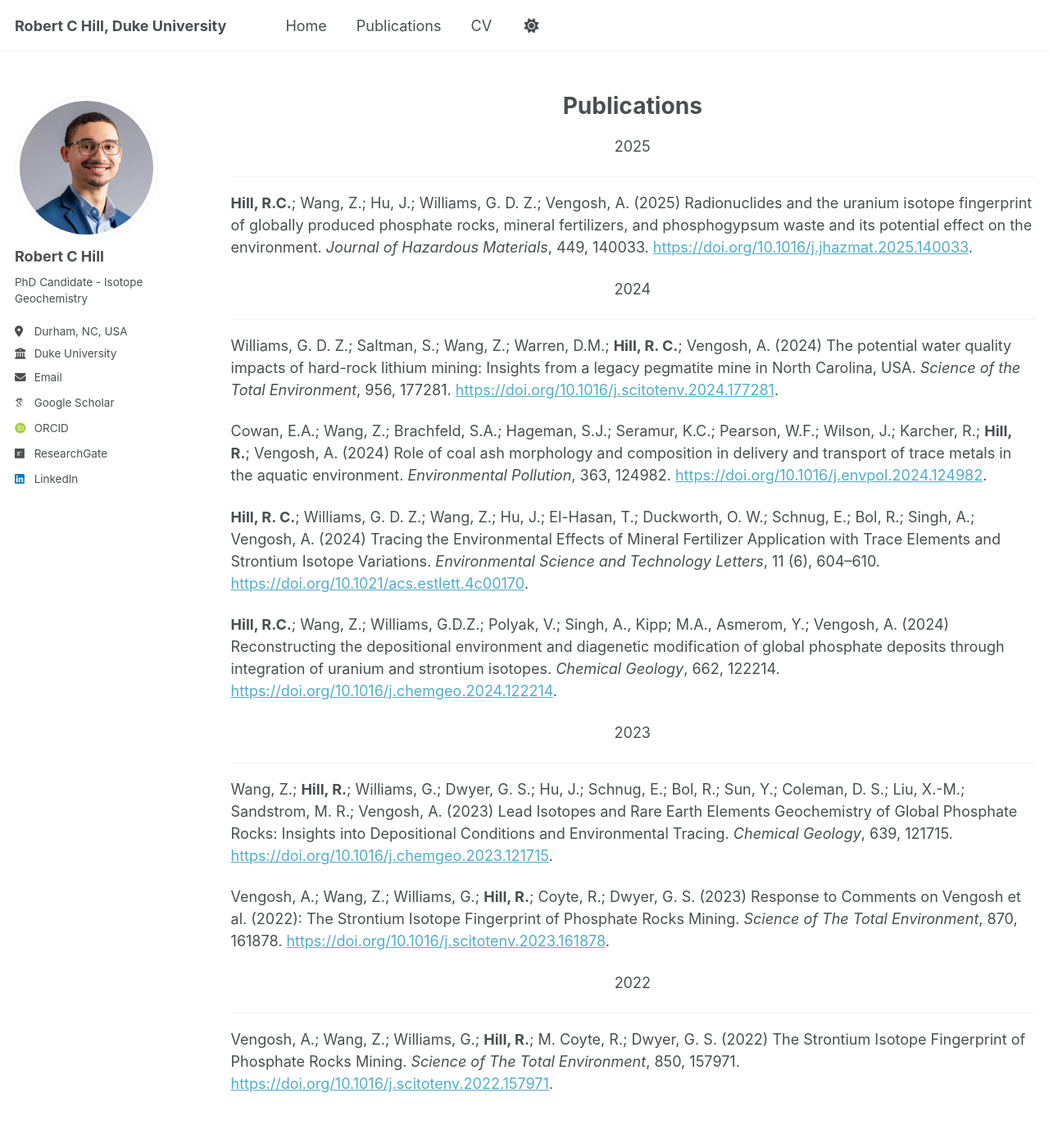
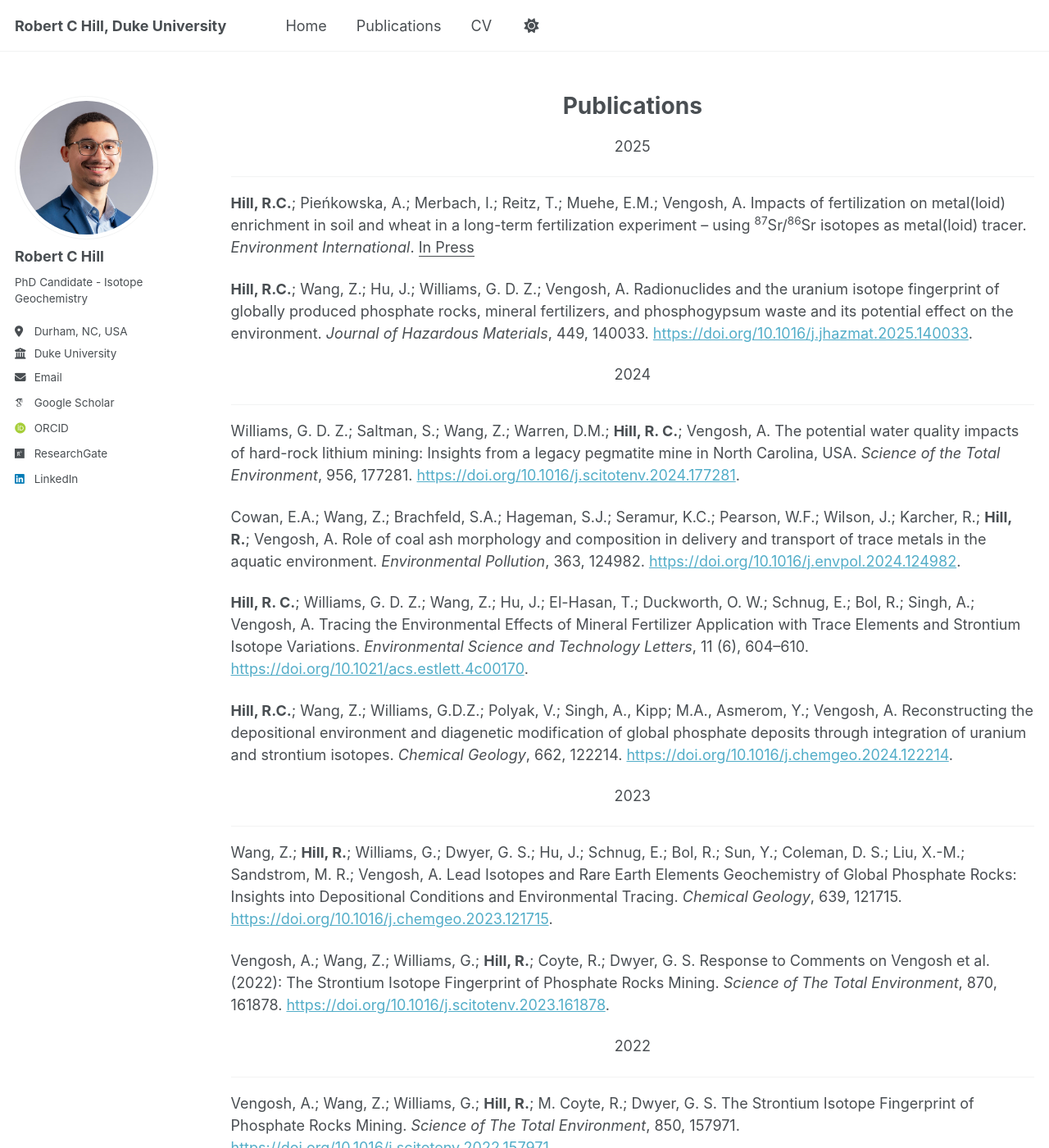
Before and after one commit to robert-c-hill/robert-c-hill.github.io, a Jekyll site: the page built from _pages/publications.html, in a window 1280 px wide and 1400 px high. Shown: the whole window at 82% size. Built offline with Jekyll 4.4.1, drawn with Linux system fonts in a browser that asks for light colours; some web fonts are replaced.

Commit message:
Update publications.html

```diff
--- a/_pages/publications.html
+++ b/_pages/publications.html
@@ -17,20 +17,21 @@ author_profile: true
 
 <p style="text-align: center;">2025</p>
 <hr />
-<p><b>Hill, R.C.</b>; Wang, Z.; Hu, J.; Williams, G. D. Z.; Vengosh, A. (2025) Radionuclides and the uranium isotope fingerprint of globally produced phosphate rocks, mineral fertilizers, and phosphogypsum waste and its potential effect on the environment. <i>Journal of Hazardous Materials</i>, 449, 140033. <a href="https://doi.org/10.1016/j.jhazmat.2025.140033">https://doi.org/10.1016/j.jhazmat.2025.140033</a>.</p>
+<p><b>Hill, R.C.</b>; Pieńkowska, A.; Merbach, I.; Reitz, T.; Muehe, E.M.; Vengosh, A. Impacts of fertilization on metal(loid) enrichment in soil and wheat in a long-term fertilization experiment – using <sup>87</sup>Sr/<sup>86</sup>Sr isotopes as metal(loid) tracer. <i>Environment International</i>. <u>In Press</u></p>
+<p><b>Hill, R.C.</b>; Wang, Z.; Hu, J.; Williams, G. D. Z.; Vengosh, A. Radionuclides and the uranium isotope fingerprint of globally produced phosphate rocks, mineral fertilizers, and phosphogypsum waste and its potential effect on the environment. <i>Journal of Hazardous Materials</i>, 449, 140033. <a href="https://doi.org/10.1016/j.jhazmat.2025.140033">https://doi.org/10.1016/j.jhazmat.2025.140033</a>.</p>
 
 <p style="text-align: center;">2024</p>
 <hr />
-<p>Williams, G. D. Z.; Saltman, S.; Wang, Z.; Warren, D.M.; <b>Hill, R. C.</b>; Vengosh, A. (2024) The potential water quality impacts of hard-rock lithium mining: Insights from a legacy pegmatite mine in North Carolina, USA. <i>Science of the Total Environment</i>, 956, 177281. <a href="https://doi.org/10.1016/j.scitotenv.2024.177281">https://doi.org/10.1016/j.scitotenv.2024.177281</a>.</p>
-<p>Cowan, E.A.; Wang, Z.; Brachfeld, S.A.; Hageman, S.J.; Seramur, K.C.; Pearson, W.F.; Wilson, J.; Karcher, R.; <b>Hill, R.</b>; Vengosh, A. (2024) Role of coal ash morphology and composition in delivery and transport of trace metals in the aquatic environment. <i>Environmental Pollution</i>, 363, 124982. <a href="https://doi.org/10.1016/j.envpol.2024.124982">https://doi.org/10.1016/j.envpol.2024.124982</a>.</p>
-<p><b>Hill, R. C.</b>; Williams, G. D. Z.; Wang, Z.; Hu, J.; El-Hasan, T.; Duckworth, O. W.; Schnug, E.; Bol, R.; Singh, A.; Vengosh, A. (2024) Tracing the Environmental Effects of Mineral Fertilizer Application with Trace Elements and Strontium Isotope Variations. <i>Environmental Science and Technology Letters</i>, 11 (6), 604–610. <a href="https://doi.org/10.1021/acs.estlett.4c00170">https://doi.org/10.1021/acs.estlett.4c00170</a>.</p>
-<p><b>Hill, R.C.</b>; Wang, Z.; Williams, G.D.Z.; Polyak, V.; Singh, A., Kipp; M.A., Asmerom, Y.; Vengosh, A. (2024) Reconstructing the depositional environment and diagenetic modification of global phosphate deposits through integration of uranium and strontium isotopes. <i>Chemical Geology</i>, 662, 122214. <a href="https://doi.org/10.1016/j.chemgeo.2024.122214">https://doi.org/10.1016/j.chemgeo.2024.122214</a>.</p>
+<p>Williams, G. D. Z.; Saltman, S.; Wang, Z.; Warren, D.M.; <b>Hill, R. C.</b>; Vengosh, A. The potential water quality impacts of hard-rock lithium mining: Insights from a legacy pegmatite mine in North Carolina, USA. <i>Science of the Total Environment</i>, 956, 177281. <a href="https://doi.org/10.1016/j.scitotenv.2024.177281">https://doi.org/10.1016/j.scitotenv.2024.177281</a>.</p>
+<p>Cowan, E.A.; Wang, Z.; Brachfeld, S.A.; Hageman, S.J.; Seramur, K.C.; Pearson, W.F.; Wilson, J.; Karcher, R.; <b>Hill, R.</b>; Vengosh, A. Role of coal ash morphology and composition in delivery and transport of trace metals in the aquatic environment. <i>Environmental Pollution</i>, 363, 124982. <a href="https://doi.org/10.1016/j.envpol.2024.124982">https://doi.org/10.1016/j.envpol.2024.124982</a>.</p>
+<p><b>Hill, R. C.</b>; Williams, G. D. Z.; Wang, Z.; Hu, J.; El-Hasan, T.; Duckworth, O. W.; Schnug, E.; Bol, R.; Singh, A.; Vengosh, A. Tracing the Environmental Effects of Mineral Fertilizer Application with Trace Elements and Strontium Isotope Variations. <i>Environmental Science and Technology Letters</i>, 11 (6), 604–610. <a href="https://doi.org/10.1021/acs.estlett.4c00170">https://doi.org/10.1021/acs.estlett.4c00170</a>.</p>
+<p><b>Hill, R.C.</b>; Wang, Z.; Williams, G.D.Z.; Polyak, V.; Singh, A., Kipp; M.A., Asmerom, Y.; Vengosh, A. Reconstructing the depositional environment and diagenetic modification of global phosphate deposits through integration of uranium and strontium isotopes. <i>Chemical Geology</i>, 662, 122214. <a href="https://doi.org/10.1016/j.chemgeo.2024.122214">https://doi.org/10.1016/j.chemgeo.2024.122214</a>.</p>
 
 <p style="text-align: center;">2023</p>
 <hr />
-<p>Wang, Z.; <b>Hill, R.</b>; Williams, G.; Dwyer, G. S.; Hu, J.; Schnug, E.; Bol, R.; Sun, Y.; Coleman, D. S.; Liu, X.-M.; Sandstrom, M. R.; Vengosh, A. (2023) Lead Isotopes and Rare Earth Elements Geochemistry of Global Phosphate Rocks: Insights into Depositional Conditions and Environmental Tracing. <i>Chemical Geology</i>, 639, 121715. <a href="https://doi.org/10.1016/j.chemgeo.2023.121715">https://doi.org/10.1016/j.chemgeo.2023.121715</a>.</p>
-<p>Vengosh, A.; Wang, Z.; Williams, G.; <b>Hill, R.</b>; Coyte, R.; Dwyer, G. S. (2023) Response to Comments on Vengosh et al. (2022): The Strontium Isotope Fingerprint of Phosphate Rocks Mining. <i>Science of The Total Environment</i>, 870, 161878. <a href="https://doi.org/10.1016/j.scitotenv.2023.161878">https://doi.org/10.1016/j.scitotenv.2023.161878</a>.</p>
+<p>Wang, Z.; <b>Hill, R.</b>; Williams, G.; Dwyer, G. S.; Hu, J.; Schnug, E.; Bol, R.; Sun, Y.; Coleman, D. S.; Liu, X.-M.; Sandstrom, M. R.; Vengosh, A. Lead Isotopes and Rare Earth Elements Geochemistry of Global Phosphate Rocks: Insights into Depositional Conditions and Environmental Tracing. <i>Chemical Geology</i>, 639, 121715. <a href="https://doi.org/10.1016/j.chemgeo.2023.121715">https://doi.org/10.1016/j.chemgeo.2023.121715</a>.</p>
+<p>Vengosh, A.; Wang, Z.; Williams, G.; <b>Hill, R.</b>; Coyte, R.; Dwyer, G. S. Response to Comments on Vengosh et al. (2022): The Strontium Isotope Fingerprint of Phosphate Rocks Mining. <i>Science of The Total Environment</i>, 870, 161878. <a href="https://doi.org/10.1016/j.scitotenv.2023.161878">https://doi.org/10.1016/j.scitotenv.2023.161878</a>.</p>
 
 <p style="text-align: center;">2022</p>
 <hr />
-<p>Vengosh, A.; Wang, Z.; Williams, G.; <b>Hill, R.</b>; M. Coyte, R.; Dwyer, G. S. (2022) The Strontium Isotope Fingerprint of Phosphate Rocks Mining. <i>Science of The Total Environment</i>, 850, 157971. <a href="https://doi.org/10.1016/j.scitotenv.2022.157971">https://doi.org/10.1016/j.scitotenv.2022.157971</a>.</p>
+<p>Vengosh, A.; Wang, Z.; Williams, G.; <b>Hill, R.</b>; M. Coyte, R.; Dwyer, G. S. The Strontium Isotope Fingerprint of Phosphate Rocks Mining. <i>Science of The Total Environment</i>, 850, 157971. <a href="https://doi.org/10.1016/j.scitotenv.2022.157971">https://doi.org/10.1016/j.scitotenv.2022.157971</a>.</p>
```
